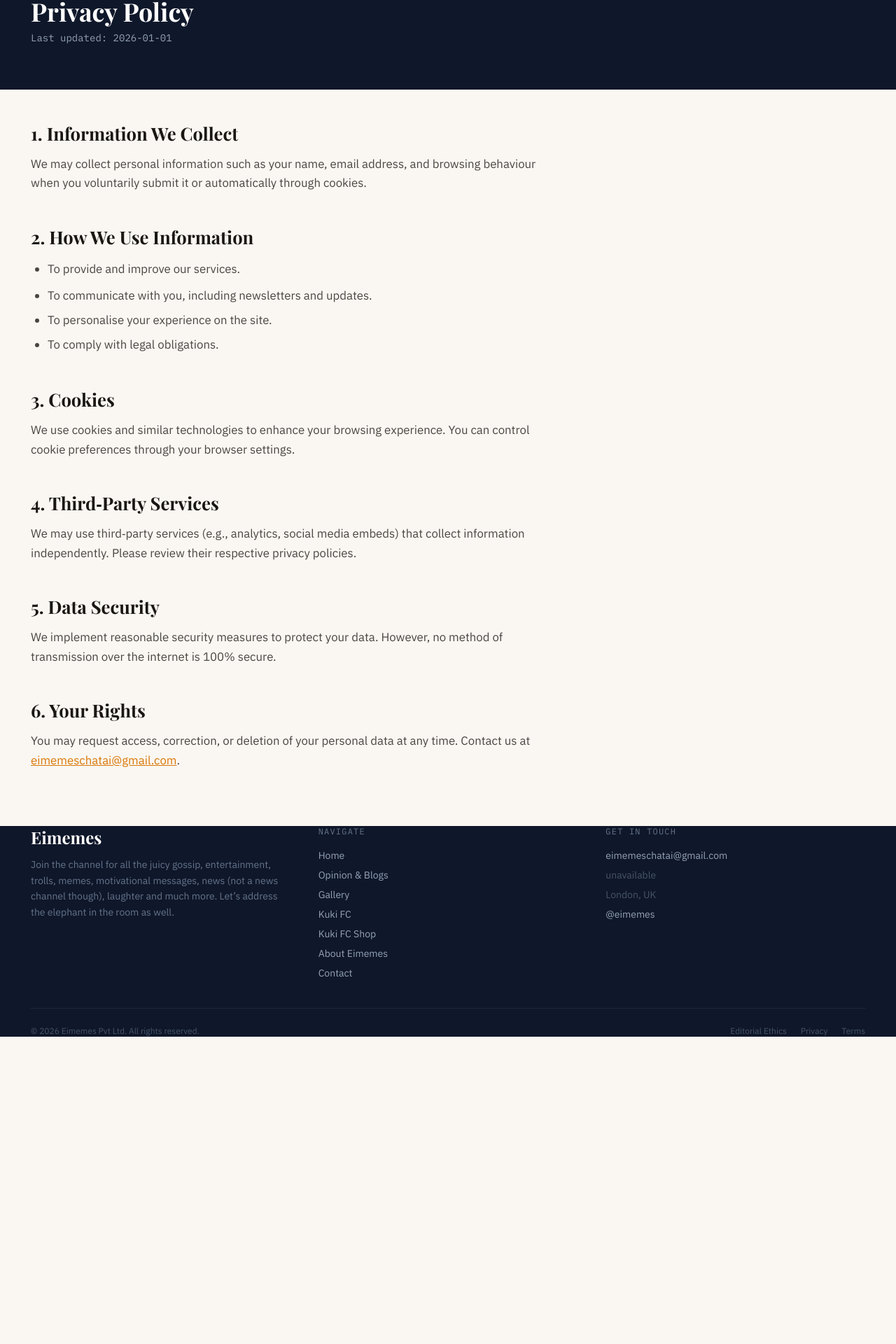
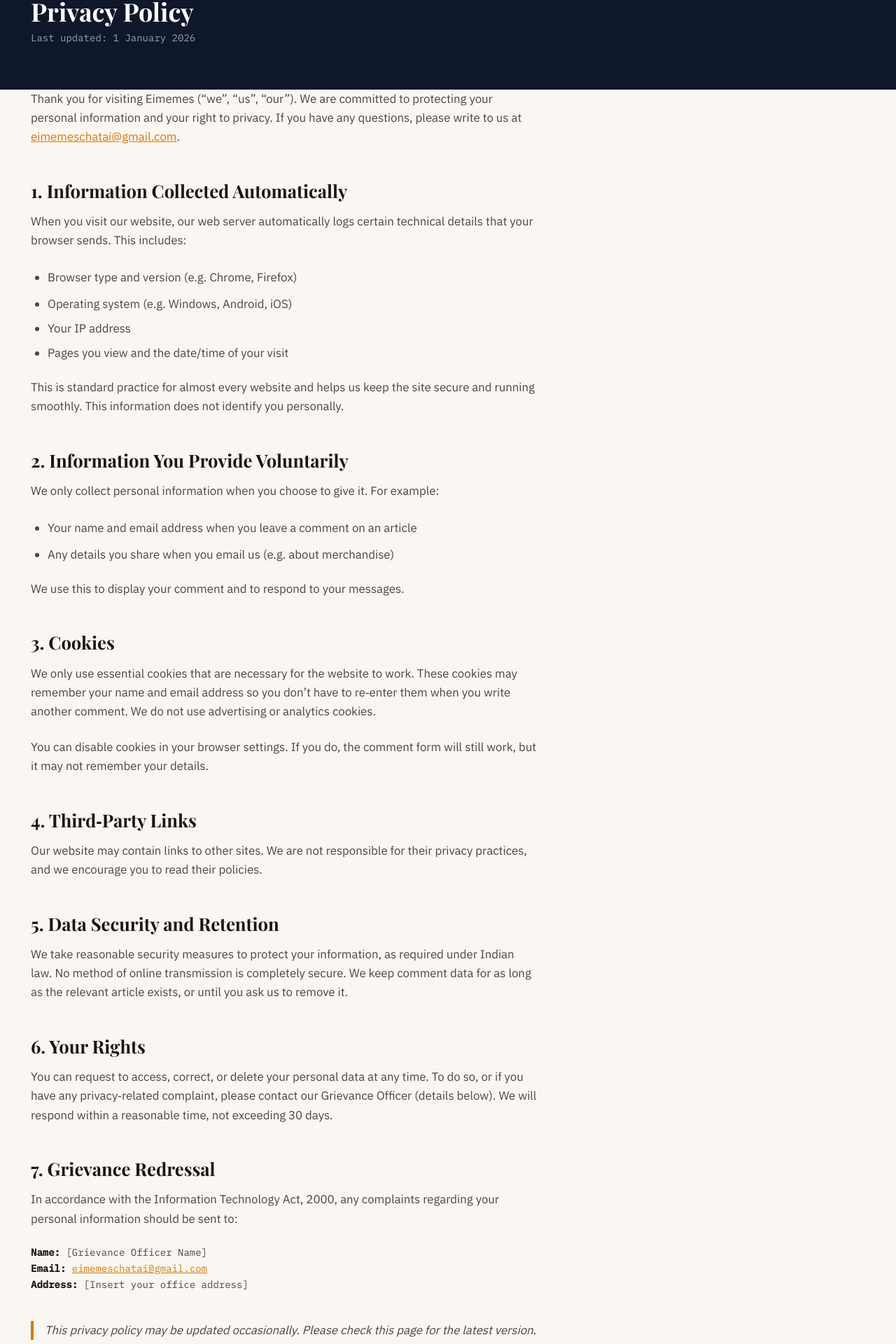
Before and after one commit to michaelkilong/Eimemes, a Next.js app: page /privacy in a window 1280 px wide. Shown: the part 198-2118 px from the top of the page at 70% size. Before the commit the page ends 1679 px from the top, so only its background shows below. Built offline with nearby package versions, Linux system fonts and the light colour scheme; a web font is replaced by a local one.

Commit message:
Update page.tsx

```diff
--- a/app/privacy/page.tsx
+++ b/app/privacy/page.tsx
@@ -4,7 +4,8 @@
 
 export const metadata: Metadata = {
   title: 'Privacy Policy — Eimemes',
-  description: 'How Eimemes collects, uses, and protects your personal data.',
+  description:
+    'How Eimemes handles your information when you visit our website.',
 };
 
 export default function PrivacyPage() {
@@ -18,65 +19,140 @@
               Privacy Policy
             </h1>
             <p className="text-slate-400 font-mono text-sm">
-              Last updated: {new Date().getFullYear()}-01-01
+              Last updated: 1 January {new Date().getFullYear()}
             </p>
           </div>
         </div>
 
         <div className="container py-12 max-w-3xl mx-auto">
-          <div className="prose prose-slate max-w-none">
-            <section className="mb-10">
-              <h2 className="font-display text-2xl font-bold text-[#0f172a] mb-4">1. Information We Collect</h2>
+          <div className="prose prose-slate max-w-none space-y-10">
+            <p className="text-[#4b4540] leading-relaxed">
+              Thank you for visiting Eimemes (“we”, “us”, “our”). We are committed to
+              protecting your personal information and your right to privacy. If you have
+              any questions, please write to us at{' '}
+              <a
+                href="mailto:eimemeschatai@gmail.com"
+                className="text-[#d97706] hover:underline"
+              >
+                eimemeschatai@gmail.com
+              </a>
+              .
+            </p>
+
+            <section>
+              <h2 className="font-display text-2xl font-bold text-[#0f172a] mb-4">
+                1. Information Collected Automatically
+              </h2>
               <p className="text-[#4b4540] leading-relaxed">
-                We may collect personal information such as your name, email address, and browsing behaviour
-                when you voluntarily submit it or automatically through cookies.
+                When you visit our website, our web server automatically logs certain
+                technical details that your browser sends. This includes:
+              </p>
+              <ul className="list-disc pl-5 space-y-1 text-[#4b4540]">
+                <li>Browser type and version (e.g. Chrome, Firefox)</li>
+                <li>Operating system (e.g. Windows, Android, iOS)</li>
+                <li>Your IP address</li>
+                <li>Pages you view and the date/time of your visit</li>
+              </ul>
+              <p className="text-[#4b4540] leading-relaxed mt-2">
+                This is standard practice for almost every website and helps us keep the
+                site secure and running smoothly. This information does not identify you
+                personally.
               </p>
             </section>
 
-            <section className="mb-10">
-              <h2 className="font-display text-2xl font-bold text-[#0f172a] mb-4">2. How We Use Information</h2>
+            <section>
+              <h2 className="font-display text-2xl font-bold text-[#0f172a] mb-4">
+                2. Information You Provide Voluntarily
+              </h2>
+              <p className="text-[#4b4540] leading-relaxed">
+                We only collect personal information when you choose to give it. For
+                example:
+              </p>
               <ul className="list-disc pl-5 space-y-1 text-[#4b4540]">
-                <li>To provide and improve our services.</li>
-                <li>To communicate with you, including newsletters and updates.</li>
-                <li>To personalise your experience on the site.</li>
-                <li>To comply with legal obligations.</li>
+                <li>Your name and email address when you leave a comment on an article</li>
+                <li>Any details you share when you email us (e.g. about merchandise)</li>
               </ul>
-            </section>
-
-            <section className="mb-10">
-              <h2 className="font-display text-2xl font-bold text-[#0f172a] mb-4">3. Cookies</h2>
-              <p className="text-[#4b4540] leading-relaxed">
-                We use cookies and similar technologies to enhance your browsing experience.
-                You can control cookie preferences through your browser settings.
+              <p className="text-[#4b4540] leading-relaxed mt-2">
+                We use this to display your comment and to respond to your messages.
               </p>
             </section>
 
-            <section className="mb-10">
-              <h2 className="font-display text-2xl font-bold text-[#0f172a] mb-4">4. Third‑Party Services</h2>
+            <section>
+              <h2 className="font-display text-2xl font-bold text-[#0f172a] mb-4">
+                3. Cookies
+              </h2>
               <p className="text-[#4b4540] leading-relaxed">
-                We may use third‑party services (e.g., analytics, social media embeds) that collect
-                information independently. Please review their respective privacy policies.
+                We only use essential cookies that are necessary for the website to work.
+                These cookies may remember your name and email address so you don’t have
+                to re‑enter them when you write another comment. We do not use advertising
+                or analytics cookies.
+              </p>
+              <p className="text-[#4b4540] leading-relaxed">
+                You can disable cookies in your browser settings. If you do, the comment
+                form will still work, but it may not remember your details.
               </p>
             </section>
 
-            <section className="mb-10">
-              <h2 className="font-display text-2xl font-bold text-[#0f172a] mb-4">5. Data Security</h2>
+            <section>
+              <h2 className="font-display text-2xl font-bold text-[#0f172a] mb-4">
+                4. Third‑Party Links
+              </h2>
               <p className="text-[#4b4540] leading-relaxed">
-                We implement reasonable security measures to protect your data. However, no method of
-                transmission over the internet is 100% secure.
+                Our website may contain links to other sites. We are not responsible for
+                their privacy practices, and we encourage you to read their policies.
               </p>
             </section>
 
-            <section className="mb-10">
-              <h2 className="font-display text-2xl font-bold text-[#0f172a] mb-4">6. Your Rights</h2>
+            <section>
+              <h2 className="font-display text-2xl font-bold text-[#0f172a] mb-4">
+                5. Data Security and Retention
+              </h2>
               <p className="text-[#4b4540] leading-relaxed">
-                You may request access, correction, or deletion of your personal data at any time.
-                Contact us at{' '}
-                <a href="mailto:eimemeschatai@gmail.com" className="text-[#d97706] hover:underline">
-                  eimemeschatai@gmail.com
-                </a>.
+                We take reasonable security measures to protect your information, as
+                required under Indian law. No method of online transmission is completely
+                secure. We keep comment data for as long as the relevant article exists, or
+                until you ask us to remove it.
               </p>
             </section>
+
+            <section>
+              <h2 className="font-display text-2xl font-bold text-[#0f172a] mb-4">
+                6. Your Rights
+              </h2>
+              <p className="text-[#4b4540] leading-relaxed">
+                You can request to access, correct, or delete your personal data at any
+                time. To do so, or if you have any privacy‑related complaint, please
+                contact our Grievance Officer (details below). We will respond within a
+                reasonable time, not exceeding 30 days.
+              </p>
+            </section>
+
+            <section>
+              <h2 className="font-display text-2xl font-bold text-[#0f172a] mb-4">
+                7. Grievance Redressal
+              </h2>
+              <p className="text-[#4b4540] leading-relaxed">
+                In accordance with the Information Technology Act, 2000, any complaints
+                regarding your personal information should be sent to:
+              </p>
+              <p className="text-[#4b4540] leading-relaxed mt-2 font-mono text-sm">
+                <strong>Name:</strong> [Grievance Officer Name]<br />
+                <strong>Email:</strong>{' '}
+                <a
+                  href="mailto:eimemeschatai@gmail.com"
+                  className="text-[#d97706] hover:underline"
+                >
+                  eimemeschatai@gmail.com
+                </a>
+                <br />
+                <strong>Address:</strong> [Insert your office address]
+              </p>
+            </section>
+
+            <p className="text-[#4b4540] leading-relaxed italic border-l-4 border-[#d97706] pl-4">
+              This privacy policy may be updated occasionally. Please check this page for
+              the latest version.
+            </p>
           </div>
         </div>
       </main>
```
